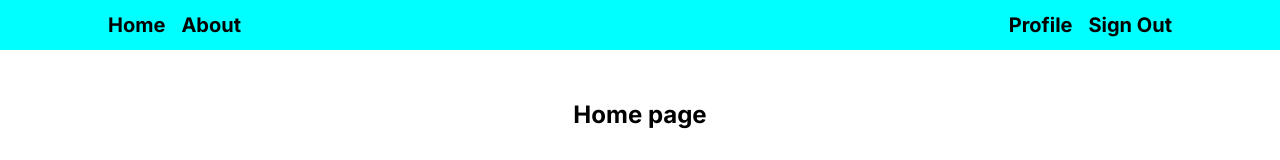
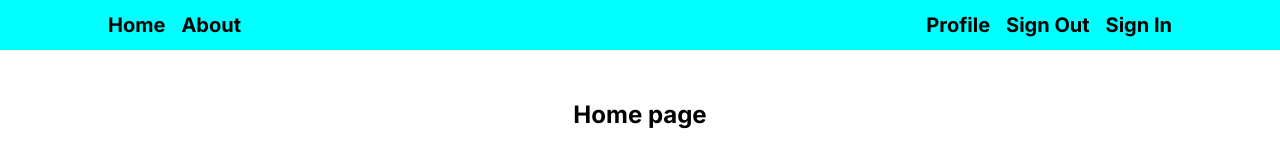
Before and after one commit to statsenkoin/nextjs-auth, a Next.js app: page / in a window 1280 px wide. Shown: the top 160 px of the page. Built offline with nearby package versions, Linux system fonts and the light colour scheme.

Commit message:
Update User.js

```diff
--- a/src/components/User.js
+++ b/src/components/User.js
@@ -22,6 +22,9 @@ export const User = () => {
       <Link href="/" className={styles.links} onClick={handleSignOut}>
         Sign Out
       </Link>
+      <Link href="/auth/register" className={styles.links}>
+        Sign In
+      </Link>
     </div>
   );
 };
```
